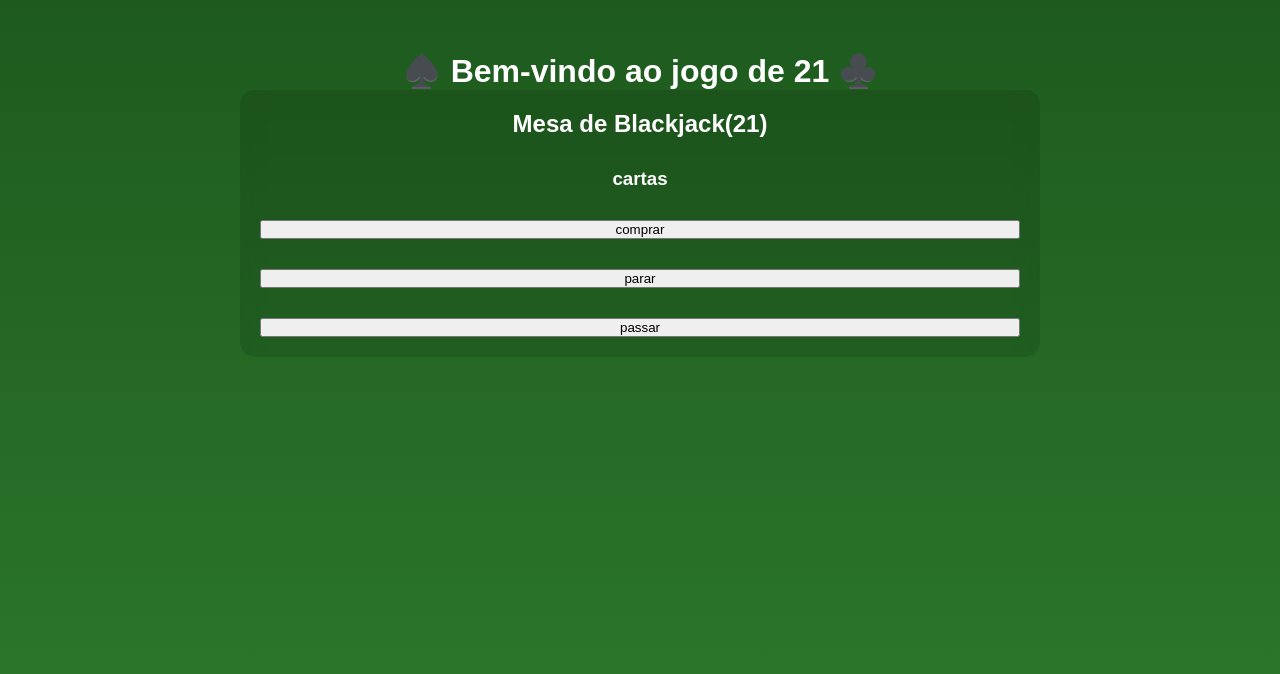
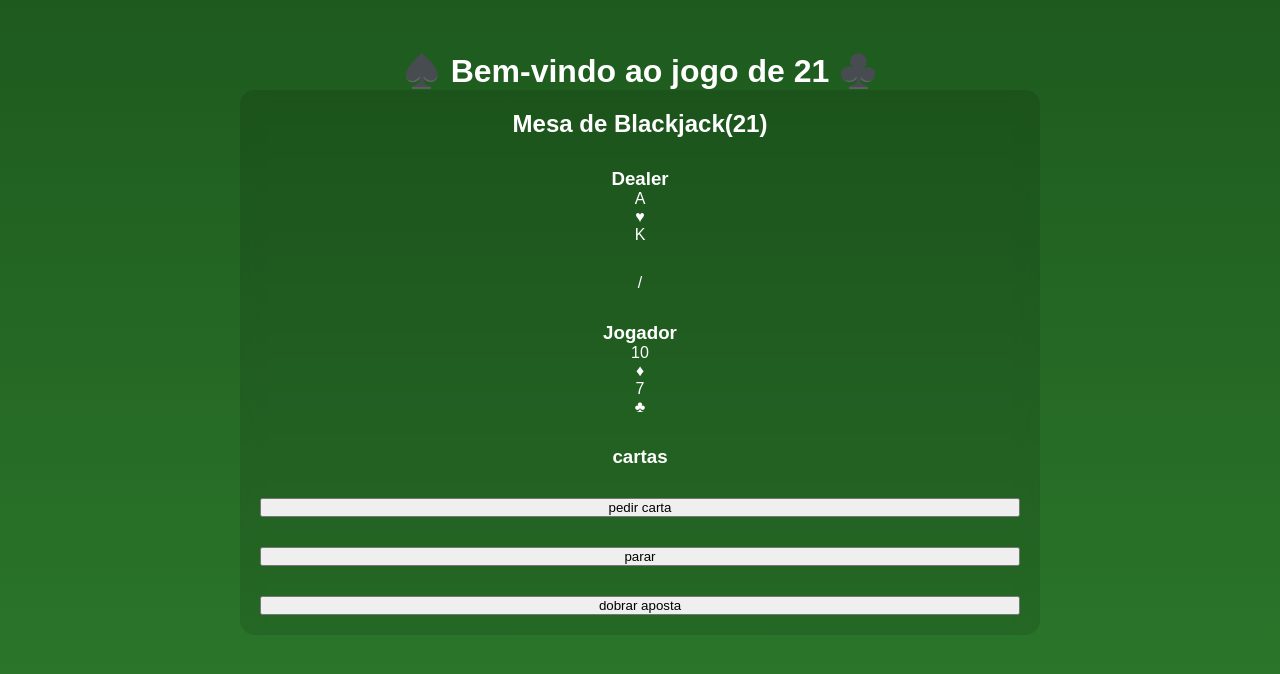
Before and after one commit to ufjf-dcc207/ufjf-dcc207-2025-3-a-sem01-21, a React (Vite) app: page / in a window 1280 px wide. Shown: the top 674 px of the page. Built offline with nearby package versions, Linux system fonts and the light colour scheme.

Commit message:
constroi mesa simples com dados estaticos

```diff
--- a/src/componentes/MesaBlackjack.tsx
+++ b/src/componentes/MesaBlackjack.tsx
@@ -1,13 +1,27 @@
 import "./MesaBlackjack.css"
+import Mao from "./Mao";
 
 function MesaBlackjack() {
+
+    const cartasDealer = [
+        {naipe: 'Copas', valor: 'A'},
+        {naipe: 'Espadas', valor: 'K'}
+    ];
+
+    const cartasJogador = [
+        {naipe: 'Ouros', valor: '10'},
+        {naipe: 'Paus', valor: '7'}
+    ]
     return (
         <div className="mesa-blackjack">
             <h2>Mesa de Blackjack(21)</h2>
+            <Mao cartas={cartasDealer} titulo="Dealer"></Mao>/
+            <Mao cartas={cartasJogador} titulo="Jogador"></Mao>
+
             <h3>cartas</h3>
-            <button>comprar</button>
+            <button>pedir carta</button>
             <button>parar</button>
-            <button>passar</button>
+            <button>dobrar aposta</button>
         </div>
     )
 }
```
